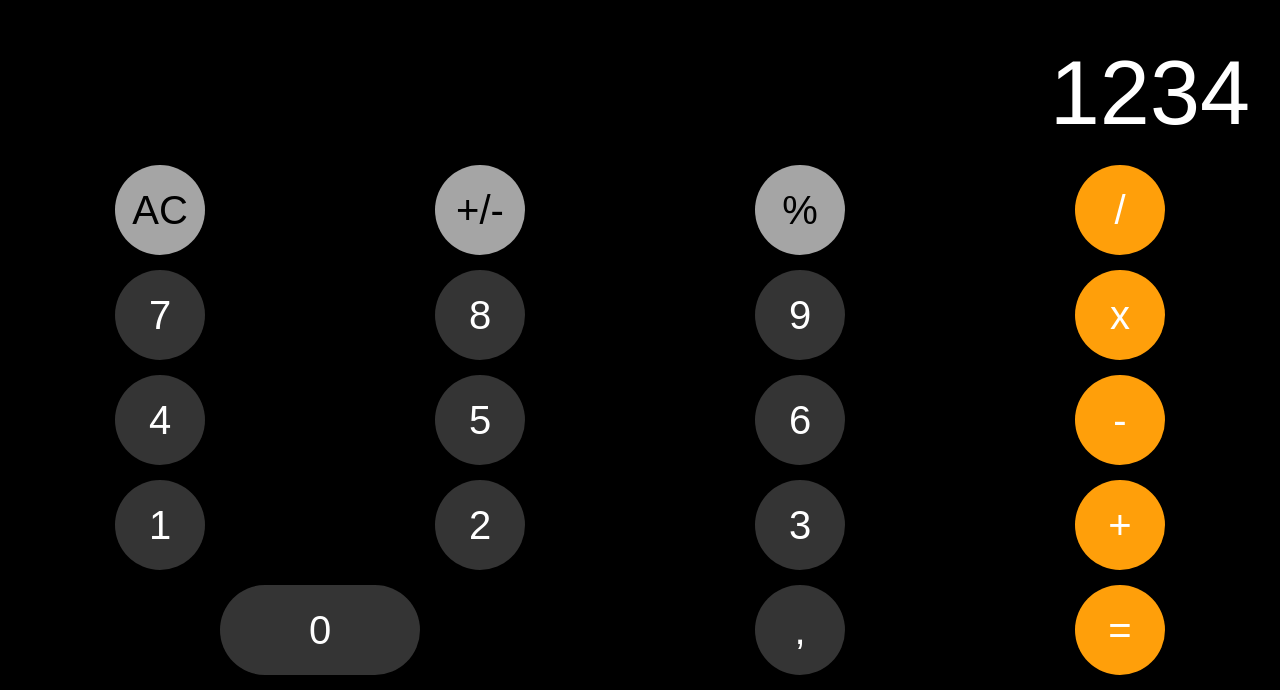
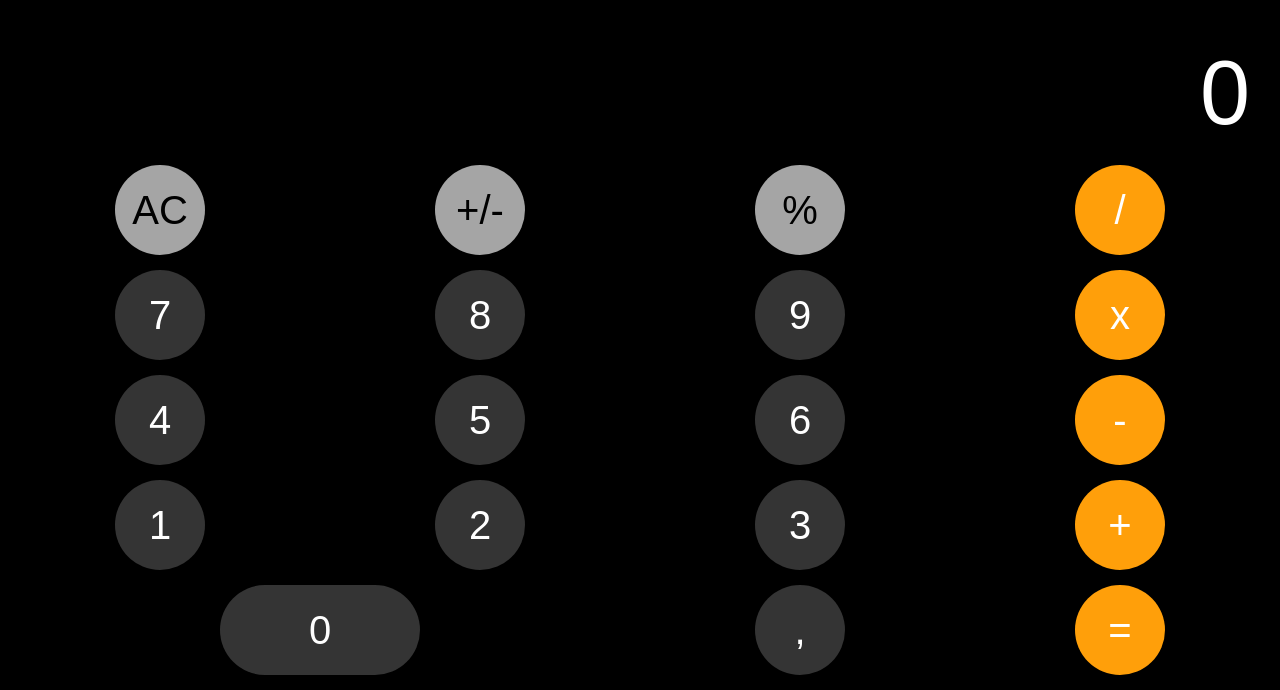
Before and after one commit to ArthurSobreira/ios-calculator, a plain HTML site: page src/index.html in a window 1280 px wide. Shown: the part 203-893 px from the top of the page. Drawn offline with Linux system fonts and the light colour scheme.

Commit message:
Update index.html

```diff
--- a/src/index.html
+++ b/src/index.html
@@ -11,7 +11,7 @@
 <body>
     <div class="container">
         <div class="result">
-            <span>1234</span>
+            <span>0</span>
         </div>
 
         <div class="buttons">
```
